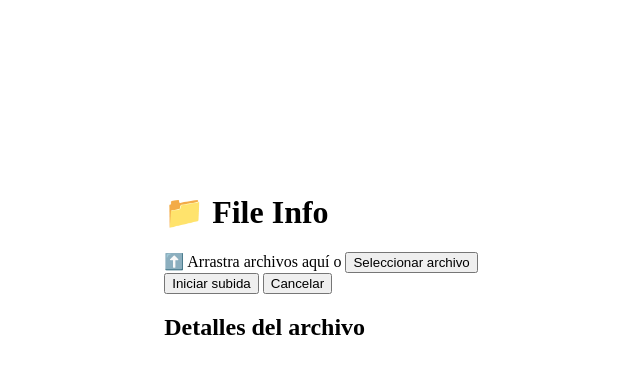
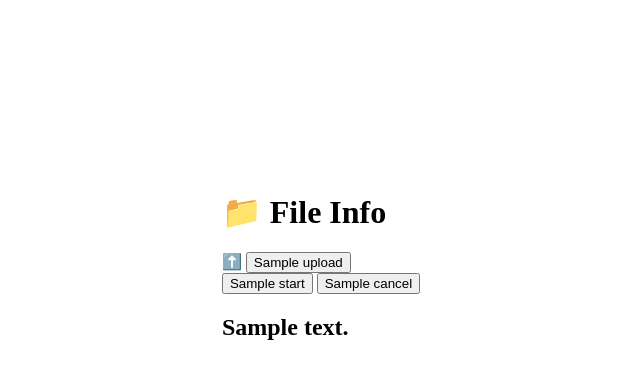
Before and after one commit to ImMau14/practica, a Flask app: template fileinfo/templates/index.html in a window 1280 px wide. Shown: the part 134-513 px from the top of the page, without its empty margins (319-959 px from the left). Run offline with Flask 3, Linux system fonts and the light colour scheme; the template is opened without the code that fills it: most values are stand-ins (such as "Sample title", 1, 10 or a date in 2020).

Commit message:
Funcionalidad actualizada

```diff
--- a/fileinfo/app.py
+++ b/fileinfo/app.py
@@ -1,6 +1,8 @@
-from flask import Flask, render_template, Response, jsonify
+from flask import Flask, render_template, Response, jsonify, request
 from routes.upload import bp as upload_bp
+from utils.language import getLang
 import os
+import json
 
 app = Flask(__name__)
 
@@ -9,7 +11,15 @@ app.register_blueprint(upload_bp, url_prefix='/api')
 
 @app.route('/')
 def pagina_principal():
-	return render_template('index.html')
+	lang = getLang("indexlang.json")
+	return render_template(
+		'index.html',
+		form=lang[f"form"],
+		upload=lang[f"upload"],
+		start=lang[f"start"],
+		cancel=lang[f"cancel"],
+		details=lang[f"details"]
+	)
 
 if __name__ == '__main__':
 	app.run(host='0.0.0.0', port=5000, debug=True)
--- a/fileinfo/routes/upload.py
+++ b/fileinfo/routes/upload.py
@@ -3,6 +3,7 @@ from flask import Flask, request, jsonify, Blueprint
 from werkzeug.utils import secure_filename
 from markupsafe import escape
 from PyPDF2 import PdfReader
+from utils.language import getLang
 
 bp = Blueprint('upload', __name__)
 
@@ -12,6 +13,8 @@ ALLOWED_EXTENSIONS = {'txt', 'pdf', 'png', 'jpg', 'jpeg', 'gif'}
 
 @bp.route('/upload', methods=['POST'])
 def upload_file():
+	lang = getLang("uploadlang.json")
+
 	response = {
 		'success': False,
 		'error': '',
@@ -21,24 +24,24 @@ def upload_file():
 	try:
 		# Verificar si se envió el archivo
 		if 'file' not in request.files:
-			raise ValueError('Debes enviar un archivo en el campo "file"')
+			raise ValueError(lang["notFile"])
 
 		file = request.files['file']
 
 		# Validar nombre de archivo
 		if file.filename.strip() == '':
-			raise ValueError('El nombre del archivo está vacío')
+			raise ValueError(lang["voidName"])
 
 		filename = secure_filename(file.filename)
 
 		# Validar extensión del archivo
 		if '.' not in filename:
-			raise ValueError('El archivo no tiene extensión')
+			raise ValueError(lang["notExtension"])
 
 		file_extension = filename.rsplit('.', 1)[1].lower()
 		if file_extension not in ALLOWED_EXTENSIONS:
 			allowed = ', '.join(sorted(ALLOWED_EXTENSIONS))
-			raise ValueError(f'Extensión .{file_extension} no permitida')
+			raise ValueError(lang["notAllowed"].format(file_extension=file_extension))
 
 		# Validar tamaño del archivo
 		file.seek(0, os.SEEK_END)
@@ -47,7 +50,7 @@ def upload_file():
 
 		if file_size > MAX_FILE_SIZE:
 			mb_size = file_size / (1024 * 1024)
-			raise ValueError(f'Tamaño del archivo ({mb_size:.2f} MB) excede el límite de {MAX_FILE_SIZE//1024//1024} MB')
+			raise ValueError(lang["isWeight"].format(mb_size=mb_size, MAX_FILE_SIZE=MAX_FILE_SIZE))
 
 		data = {
 			'filename': filename,
@@ -63,7 +66,7 @@ def upload_file():
 				data['content'] = content
 
 			except UnicodeDecodeError as e:
-				raise ValueError(f'Error decodificando el archivo TXT (UTF-8) - {str(e)}')
+				raise ValueError(lang["txt"].format(error=str(e)))
 
 		elif file_extension == 'pdf':
 			try:
@@ -79,7 +82,7 @@ def upload_file():
 				data['content'] = "\n".join(pdf_text)
 
 			except Exception as e:
-				raise ValueError(f'Error leyendo el PDF - {str(e)}')
+				raise ValueError(lang["pdf"].format(error=str(e)))
 
 		response.update({
 			'success': True,
@@ -93,5 +96,5 @@ def upload_file():
 		return jsonify(response), 400  # Bad Request
 
 	except Exception as e:
-		response['error'] = f'Error en el servidor: {str(e)}'
+		response['error'] = lang["server"].format(error=str(e))
 		return jsonify(response), 500  # Internal Server Error
--- a/fileinfo/static/app.js
+++ b/fileinfo/static/app.js
@@ -5,19 +5,53 @@ const startButton = document.getElementById('startUpload')
 const cancelButton = document.getElementById('cancelUpload')
 const uploadStatusDiv = document.getElementById('uploadStatus')
 
-// const previewImage = document.getElementById('preview-photo')
 const fileDetailsDiv = document.getElementById('details')
 
-let xhr = null;
+let xhr = null
+let language = null
 
-['dragenter', 'dragover', 'dragleave', 'drop'].forEach(event => {
+const DECIMALS_NUM = 2
+
+async function getLang(url) {
+	const navLang = (navigator.language || 'en').split('-')[0]
+
+	try {
+		const response = await fetch(url)
+		if (!response.ok) throw new Error("JSON error")
+		const langResponse = await response.json()
+		return langResponse[navLang]
+	} catch (error) {
+		console.error("Error:", error)
+		return {}
+	}
+}
+
+function formatString(template, variables) {
+	return template.replace(/{(\w+)}/g, (_, key) => variables[key] || "")
+}
+
+function roundString(string, decimalsNum) {
+	const [integer, decimals] = string.split(".")
+	return integer + "." + decimals.substring(0, decimalsNum)
+}
+
+getLang("/static/jslang.json").then(lang => {
+	language = lang
+})
+
+const dropEvents = ['dragenter', 'dragover', 'dragleave', 'drop']
+
+dropEvents.forEach(event => {
     dropZone.addEventListener(event, e => e.preventDefault())
 })
 
 dropZone.addEventListener('drop', e => {
 	fileInput.files = e.dataTransfer.files
 	const file = fileInput.files[0]
-	uploadStatusDiv.innerText = `Seleccionado ${file.name} ${Math.round(file.size / (1024 ** 2))} MB`
+	uploadStatusDiv.innerText = formatString(language.selected, {
+		fileName : file.name,
+		fileSize : roundString((file.size / (1024 ** 2)).toString(), DECIMALS_NUM)
+	})
 })
 
 uploadButton.addEventListener('click', () => {
@@ -26,28 +60,33 @@ uploadButton.addEventListener('click', () => {
 
 fileInput.addEventListener('change', () => {
 	const file = fileInput.files[0]
-	uploadStatusDiv.innerText = `Seleccionado ${file.name} ${Math.round(file.size / (1024 ** 2))} MB`
+	uploadStatusDiv.innerText = formatString(language.selected, {
+		fileName : file.name,
+		fileSize : roundString((file.size / (1024 ** 2)).toString(), DECIMALS_NUM)
+	})
 })
 
 startButton.addEventListener('click', (event) => {
 	const file = fileInput.files[0]
 
 	if (!file) {
-		uploadStatusDiv.innerText = 'Selecciona al menos un archivo'
+		uploadStatusDiv.innerText = languages.selectAFile
 		return
 	}
 
 	const formData = new FormData()
 	formData.append('file', file)
 
-	uploadStatusDiv.innerText = `Subiendo ${file.name} ${Math.round(file.size / (1024 ** 2))} MB`
+	uploadStatusDiv.innerText = formatString(language.selected, {
+		fileName : file.name,
+		fileSize : roundString((file.size / (1024 ** 2)).toString(), DECIMALS_NUM)
+	})
 
 	xhr = new XMLHttpRequest()
 	xhr.open('POST', '/api/upload')
 
 	xhr.upload.addEventListener('progress', (event) => {
 		const percent = (event.loaded / file.size) * 100
-		uploadStatusDiv.innerText = `Subiendo ${file.name} ${Math.round(file.size / (1024 ** 2))} MB ${Math.min(percent, 100)}%`
 	})
 
 	xhr.onload = () => {
@@ -75,36 +114,60 @@ startButton.addEventListener('click', (event) => {
 				content += `<pre>${file.content}</pre>`
 			}
 
-			content += `<p>Nombre: ${file.filename}</p>`
-			content += `<p>Extensión: ${file.extension}</p>`
-			content += `<p>Tamaño en Bytes: ${file.size_bytes}</p>`
-			content += `<p>Tamaño en MB: ${file.size_mb}</p>`
+			content += formatString(language.metadata.file_name, {
+				filename : file.filename
+			})
+
+			content += formatString(language.metadata.extension, {
+				extension : file.extension
+			})
+
+			content += formatString(language.metadata.size_bytes, {
+				size_bytes : file.size_bytes
+			})
+
+			content += formatString(language.metadata.size_mb, {
+				size_mb : file.size_mb
+			})
 
 			fileDetailsDiv.innerHTML = content
 		}
 
 		switch (xhr.status) {
 			case 200:
-				uploadStatusDiv.innerText = `${file.name} ${Math.round(file.size / (1024 ** 2))} MB procesado`
+				uploadStatusDiv.innerText = formatString(language.processed, {
+					fileName : file.name,
+					fileSize : roundString((file.size / (1024 ** 2)).toString(), DECIMALS_NUM)
+				})
+
 				showInfo(data.data)
 				break
 			case 400:
-				uploadStatusDiv.innerText = `Error: ${data.error}`
+				uploadStatusDiv.innerText = formatString(language.error, {
+					error : data.error
+				})
+
 				break
 			case 500:
-				uploadStatusDiv.innerText = `Error del servidor: ${data.error}`
+				uploadStatusDiv.innerText = formatString(language.server_error, {
+					error : data.error
+				})
+
 				break
 			default:
-				uploadStatusDiv.innerText = `Error desconocido: ${xhr.status}`
+				uploadStatusDiv.innerText = formatString(language.unknown_error, {
+					statusCode : xhr.status.toString()
+				})
+
 				break
 		}
 	}
 
 	xhr.onerror = () => {
 		if (xhr.status === 0) {
-			console.log('Subida cancelada por el usuario')
+			console.log(language.upload_cancelled)
 		} else {
-			uploadStatusDiv.innerText = 'Error de red desconocido'
+			uploadStatusDiv.innerText = language.network_error
 		}
 	}
 
@@ -114,7 +177,7 @@ startButton.addEventListener('click', (event) => {
 cancelButton.addEventListener('click', () => {
 	if (xhr) {
 		xhr.abort()
-		uploadStatusDiv.innerText = 'Subida cancelada por el usuario'
+		uploadStatusDiv.innerText = language.upload_cancelled
 		xhr = null
 	}
 })
--- /dev/null
+++ b/fileinfo/static/jslang.json
@@ -0,0 +1,37 @@
+{
+	"es": {
+		"selected": "Seleccionado {fileName} {fileSize} MB",
+		"selectAFile": "Debes seleccionar un archivo",
+		"uploading": "Subiendo {fileName} {fileSize} MB",
+		"processed": "{fileName} {fileSize} MB procesado",
+		"error": "Error: {error}",
+		"server_error": "Error del servidor: {error}",
+		"unknown_error": "Error desconocido: {statusCode}",
+		"upload_cancelled": "Subida cancelada por el usuario",
+		"network_error": "Error de red desconocido",
+		"metadata": {
+			"file_name": "<p>Nombre: {filename}</p>",
+			"extension": "<p>Extensión: {extension}</p>",
+			"size_bytes": "<p>Tamaño en Bytes: {size_bytes}</p>",
+			"size_mb": "<p>Tamaño en MB: {size_mb}</p>"
+		}
+	},
+
+	"en": {
+		"selected": "Selected {fileName} {fileSize} MB",
+		"selectAFile": "You must select a file",
+		"uploading": "Uploading {fileName} {fileSize} MB",
+		"processed": "{fileName} {fileSize} MB processed",
+		"error": "Error: {error}",
+		"server_error": "Server error: {error}",
+		"unknown_error": "Unknown error: {status}",
+		"upload_cancelled": "Upload cancelled by the user",
+		"network_error": "Unknown network error",
+		"metadata": {
+			"file_name": "<p>Name: {filename}</p>",
+			"extension": "<p>Extension: {extension}</p>",
+			"size_bytes": "<p>Size in Bytes: {size_bytes}</p>",
+			"size_mb": "<p>Size in MB: {size_mb}</p>"
+		}
+	}
+}
--- a/fileinfo/templates/index.html
+++ b/fileinfo/templates/index.html
@@ -16,12 +16,12 @@
         <!-- Sección de carga de archivos -->
         <div>
             <div id="dropZone">
-                <span>⬆️ Arrastra archivos aquí o</span>
+                <span>⬆️ {{ form }}</span>
                 <input type="file" id="fileInput" hidden>
-                <button id="uploadButton">Seleccionar archivo</button>
+                <button id="uploadButton">{{ upload }}</button>
                 <div>
-                    <button id="startUpload">Iniciar subida</button>
-                    <button id="cancelUpload">Cancelar</button>
+                    <button id="startUpload">{{ start }}</button>
+                    <button id="cancelUpload">{{ cancel }}</button>
                 </div>
                 <div id="uploadStatus"></div>
             </div>
@@ -29,7 +29,7 @@
 
         <!-- Contenedor de metadatos -->
         <div id="metadataContainer">
-            <h2>Detalles del archivo</h2>
+            <h2>{{ details }}</h2>
 			<div id="details">
                 <!-- Los detalles se insertarán dinámicamente aquí -->
             </div>
```
Also changed, not shown: fileinfo/static/indexlang.json (added, +17 -0 lines), fileinfo/static/uploadlang.json (added, +23 -0 lines).
